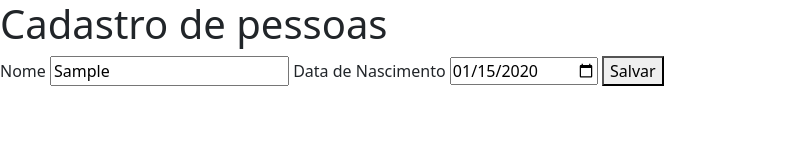
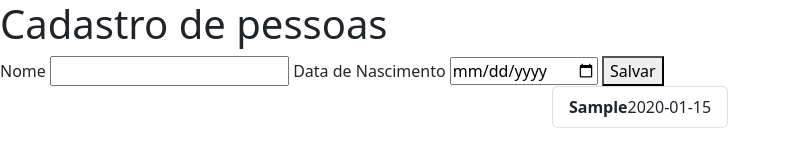
Before and after one commit to zecaivano/07-Days-of-Code---Matheus-Castiglioni, a plain HTML site: page index.html in a window 1280 px wide. Both pictures are taken after typing "Sample", "2020-01-15" into the empty fields and a click on the button "Salvar". Shown: the whole page, without its empty margins (0-790 px from the left). Drawn offline with nearby package versions, Linux system fonts and the light colour scheme.

Commit message:
Dia 03/07 - Um belo upgrade com local Storage

```diff
--- a/index.html
+++ b/index.html
@@ -6,6 +6,7 @@
     <meta name="viewport" content="width=device-width, initial-scale=1.0">
     <title>Cadastro - 07 Days of Code</title>
     <link href="https://cdn.jsdelivr.net/npm/bootstrap@5.2.3/dist/css/bootstrap.min.css" rel="stylesheet" integrity="sha384-rbsA2VBKQhggwzxH7pPCaAqO46MgnOM80zW1RWuH61DGLwZJEdK2Kadq2F9CUG65" crossorigin="anonymous">
+    <link rel="stylesheet" href="styles.css">
 </head>
 <body>
     <h1>Cadastro de pessoas</h1>
@@ -20,6 +21,8 @@
         </label>
         <button type="submit" class="salvar">Salvar</button>
     </form>
+    <ul class="list-group" id="lista">
+    </ul>
     <script src="./main.js"></script>
 </body>
 </html>
--- a/main.js
+++ b/main.js
@@ -1,13 +1,38 @@
-const nome = document.querySelector('#name')
-const nascimento = document.querySelector('#birth-date')
-const submit = document.querySelector(".salvar")
+const form = document.querySelector(".form")
+const lista = document.getElementById("lista")
+const pessoas = JSON.parse(localStorage.getItem("pessoas")) || []
 
-function consolar() {
-    console.log(nome.value);
-    console.log(nascimento.value);
+pessoas.forEach ((elemento) => {
+    criaElemento(elemento)
+})
+
+form.addEventListener("submit", (evento) => {
+    evento.preventDefault()
+
+    const nome = evento.target.elements['name']
+    const nascimento = evento.target.elements['birth-date']
+    const pessoa = {
+        "nome": nome.value,
+        "nascimento": nascimento.value
+    }
+
+    criaElemento(pessoa)
+
+    pessoas.push(pessoa)
+    localStorage.setItem("pessoas", JSON.stringify(pessoas))
+
+    nome.value = ''
+    nascimento.value = ''
+})
+
+function criaElemento(linha) {
+    const novaLinha = document.createElement('li')
+    novaLinha.classList.add("list-group-item")
+
+    const celulaNome = document.createElement('strong')
+    celulaNome.innerHTML = linha.nome
+    novaLinha.appendChild(celulaNome)
+    novaLinha.innerHTML += linha.nascimento
+
+    lista.appendChild(novaLinha)
 }
-
-submit.addEventListener('click', (evento) => {
-    evento.preventDefault();
-    consolar();
-})
--- /dev/null
+++ b/styles.css
@@ -0,0 +1,3 @@
+.list-group {
+    align-items: center;
+}
```
